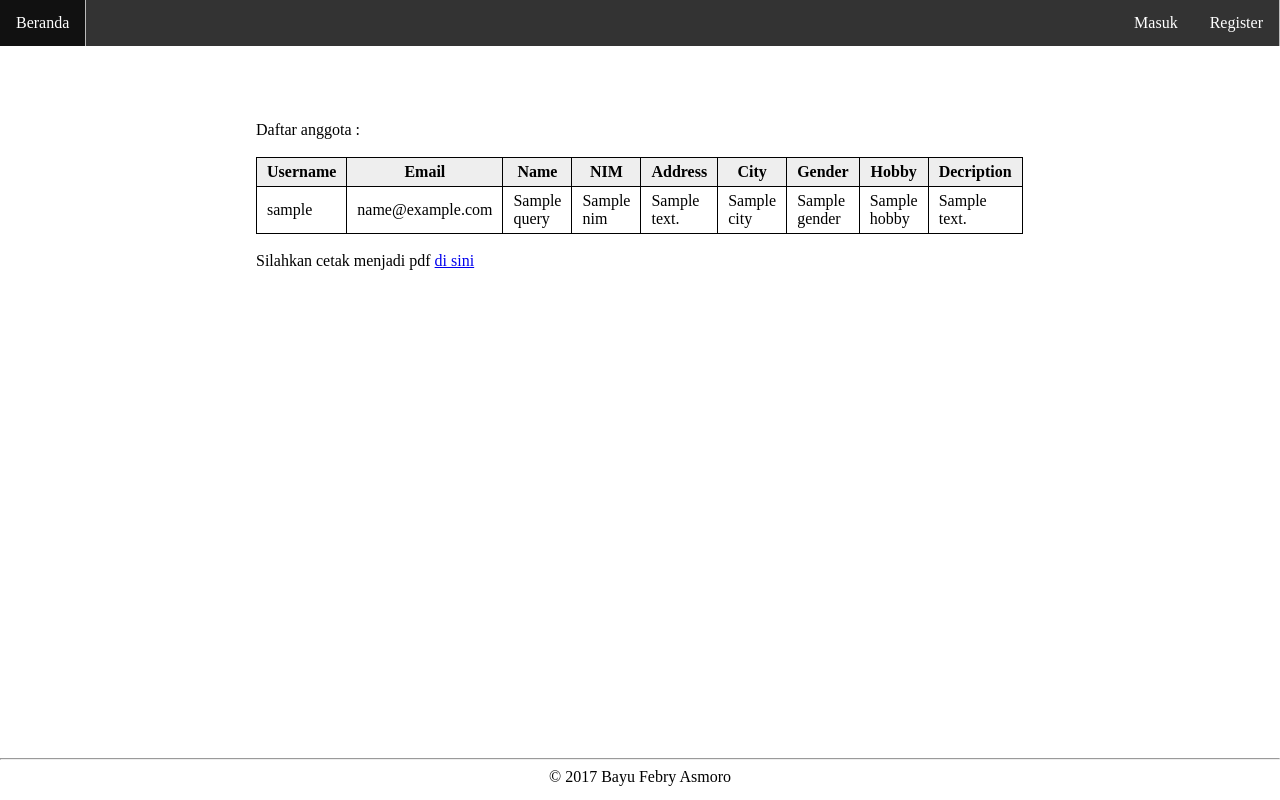
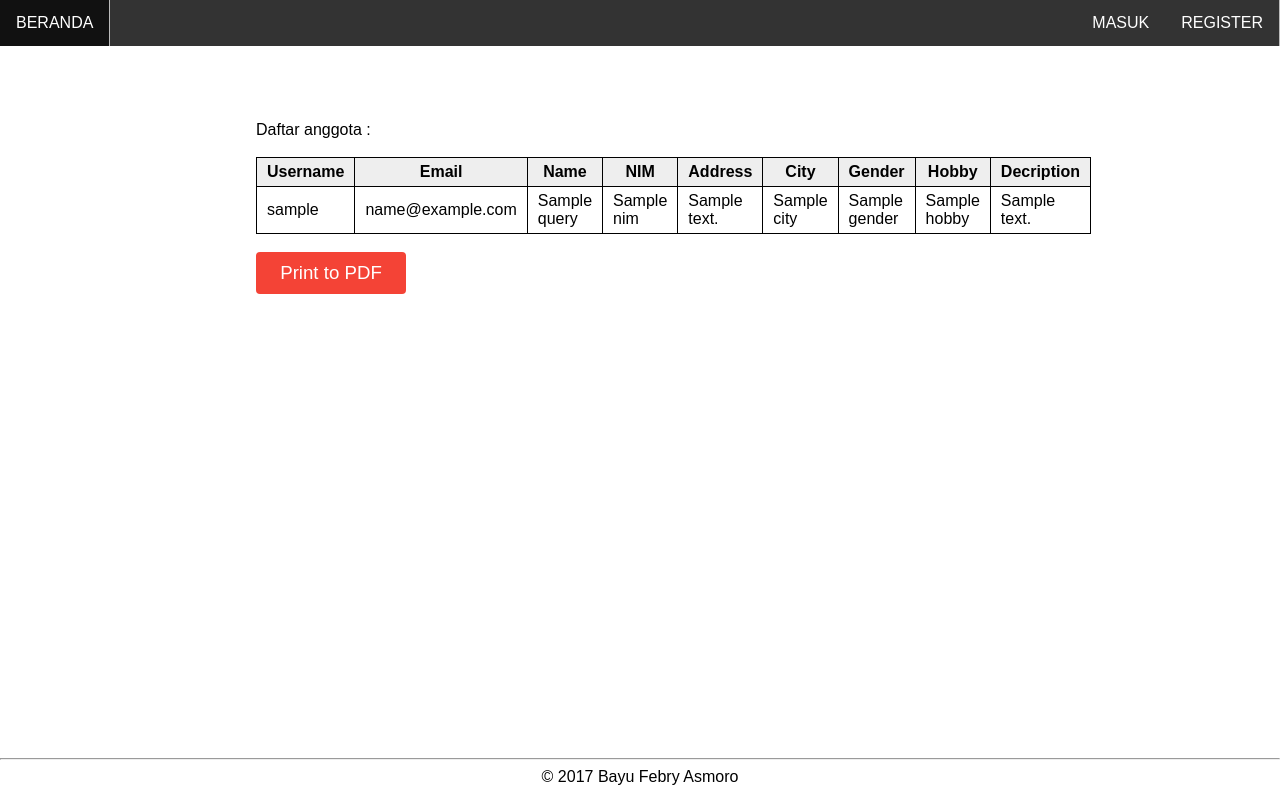
Before and after one commit to bayufasmoro/web-codeigniter-mk3, a CodeIgniter app: the page made by application/views/home_view.php in a window 1280 px wide. Run offline with CodeIgniter, Linux system fonts and the light colour scheme; the template is opened without the code that fills it: most values are stand-ins (such as "Sample title", 1, 10 or a date in 2020); data that the repository does not hold is empty.

Commit message:
Update design

```diff
--- a/application/views/home_view.php
+++ b/application/views/home_view.php
@@ -11,17 +11,17 @@
     <div class="home_content">
       <div class="navbar">
           <ul>
-            <li class="active"><a href="<?php echo site_url(); ?>/home">Beranda</a></li>
+            <li class="active"><a href="<?php echo site_url(); ?>/home">BERANDA</a></li>
             <?php
               $username = $session['username'];
               if (isset($username)) {
             ?>
-            <li style="float:right"><a href="<?php echo site_url(); ?>/home/logout">Keluar</a></li>
+            <li style="float:right"><a href="<?php echo site_url(); ?>/home/logout">KELUAR</a></li>
             <?php
               } else {
             ?>
-            <li style="float:right"><a href="<?php echo site_url(); ?>/register">Register</a></li>
-            <li style="float:right"><a href="<?php echo site_url(); ?>/login">Masuk</a></li>
+            <li style="float:right"><a href="<?php echo site_url(); ?>/register">REGISTER</a></li>
+            <li style="float:right"><a href="<?php echo site_url(); ?>/login">MASUK</a></li>
             <?php
               }
             ?>
@@ -73,7 +73,8 @@
           <?php endforeach; ?>
         </table>
         <br>
-        Silahkan cetak menjadi pdf <a href="<?php echo site_url(); ?>/home/mypdf">di sini</a>
+        <!-- Silahkan cetak menjadi pdf di sini</a> -->
+        <a href="<?php echo site_url(); ?>/home/mypdf"> <input type="submit" value="Print to PDF" class="print_button"> </a>
       </div>
       <div class="footer">
         <hr>
--- a/css/style.css
+++ b/css/style.css
@@ -2,6 +2,7 @@ html, body {
     margin: 0;
     padding:0;
     height:100%;
+    font-family: Arial;
 }
 
 /* Navbar */
@@ -56,7 +57,8 @@ li a:hover:not(.active) {
     padding: 20px;
 }
 
-.wrapper_login input[type=submit] {
+.btn_login {
+    font-size: 12pt;
     width: 100%;
     background-color: #2196F3;
     color: white;
@@ -67,7 +69,7 @@ li a:hover:not(.active) {
     cursor: pointer;
 }
 
-.wrapper_login input[type=submit]:hover {
+.btn_login:hover {
     background-color: #1E88E5;
 }
 
@@ -96,8 +98,9 @@ textarea {
     margin: 8px 0;
 }
 
-input[type=submit] {
-    width: 48%;
+.btn_register_submit {
+    font-size: 12pt;
+    width: 200px;
     background-color: #4CAF50;
     color: white;
     padding: 14px 20px;
@@ -107,12 +110,13 @@ input[type=submit] {
     cursor: pointer;
 }
 
-input[type=submit]:hover {
+.btn_register_submit:hover {
     background-color: #43A047;
 }
 
-input[type=reset] {
-    width: 48%;
+.btn_register_reset {
+    font-size: 12pt;
+    width: 200px;
     background-color: #F44336;
     color: white;
     padding: 14px 20px;
@@ -122,7 +126,7 @@ input[type=reset] {
     cursor: pointer;
 }
 
-input[type=reset]:hover {
+.btn_register_reset:hover {
     background-color: #E53935;
 }
 
@@ -180,6 +184,17 @@ input[type=reset]:hover {
     padding: 5px 10px
 }
 
+.print_button {
+    width: 150px;
+    padding: 10px 20px;
+    background-color: #F44336;
+    font-size: 14pt;
+    color: white;
+    border: none;
+    border-radius: 4px;
+    cursor: pointer;
+}
+
 /* PDF Page */
 .member_div_table {
     margin: 0px 5px;
```
Also changed, not shown: application/views/login_view.php (+4 -4 lines), application/views/register_view.php (+4 -4 lines).
